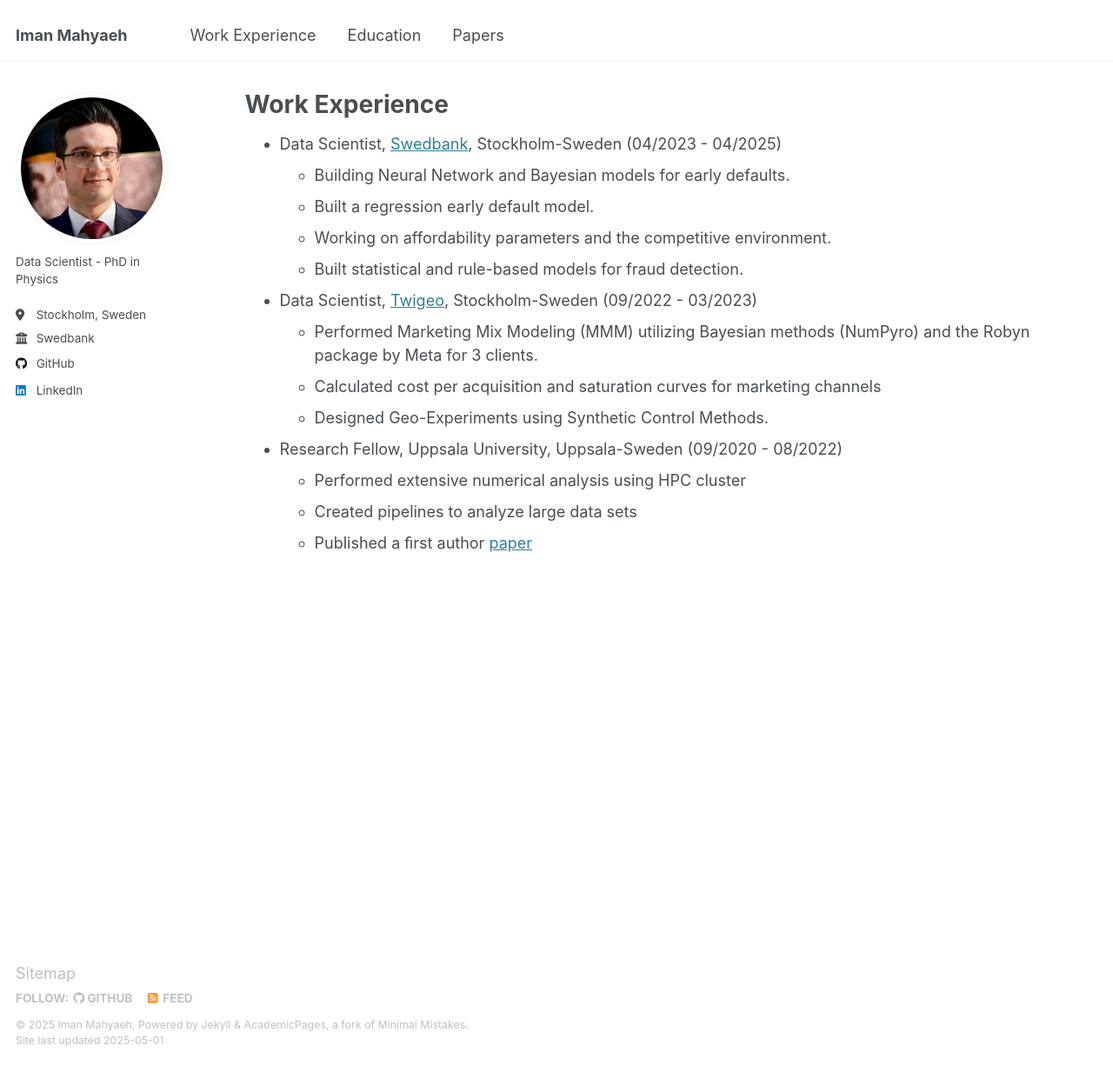
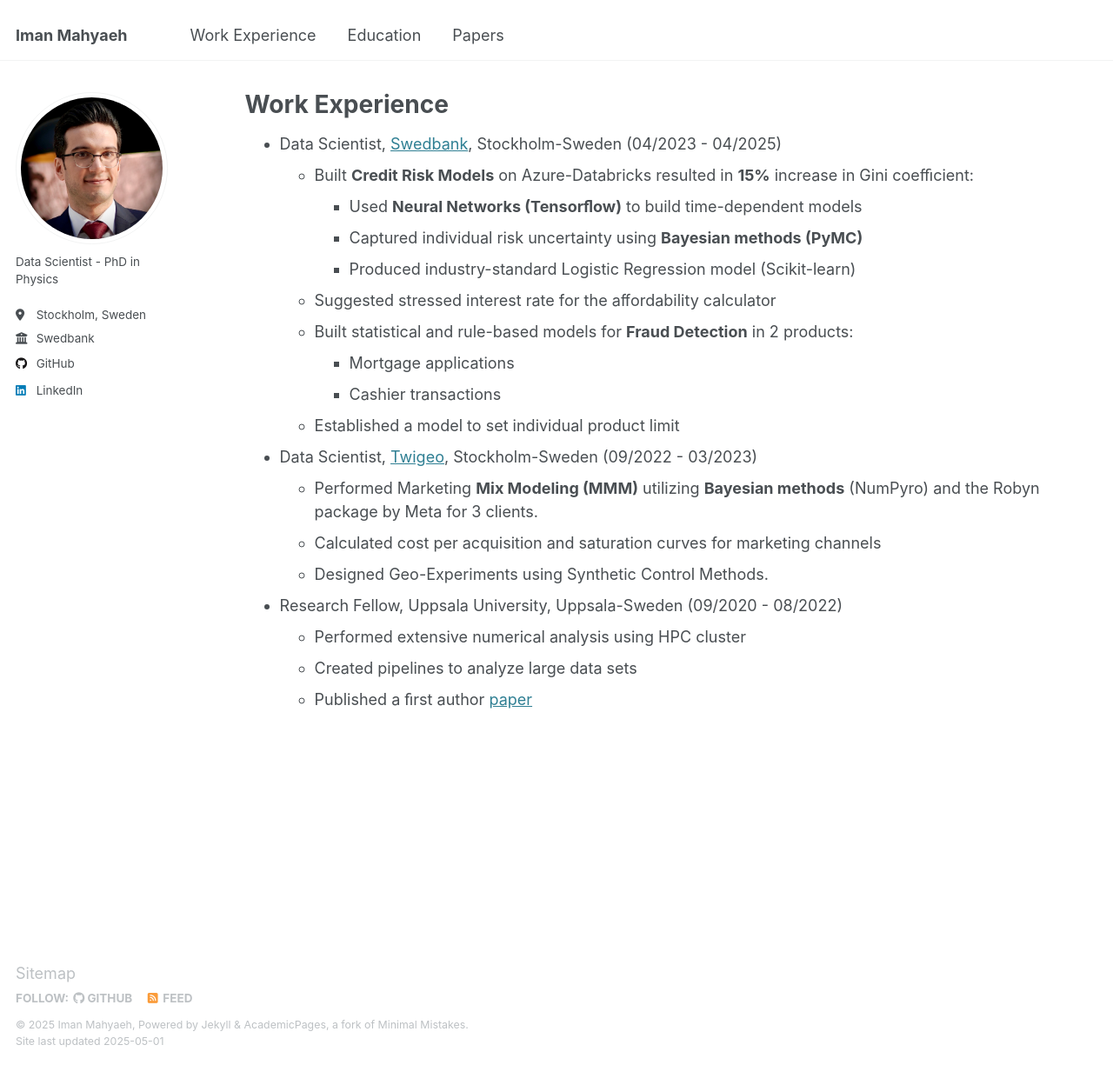
Before and after one commit to imanm24/imanm24.github.io, a Jekyll site: the page built from _pages/work_experience.md, in a window 1280 px wide and 1225 px high. Shown: the whole window at 87% size. Built offline with Jekyll 4.4.1, drawn with Linux system fonts in a browser that asks for light colours.

Commit message:
Update work_experience.md
details of  experience modified

```diff
--- a/_pages/work_experience.md
+++ b/_pages/work_experience.md
@@ -10,13 +10,18 @@ redirect_from:
 {% include base_path %}
 
 * Data Scientist, [Swedbank](https://www.swedbank.com/), Stockholm-Sweden (04/2023 - 04/2025)
-  * Building Neural Network and Bayesian models for early defaults.
-  * Built a regression early default model.
-  * Working on affordability parameters and the competitive environment.
-  * Built statistical and rule-based models for fraud detection.
+  * Built **Credit Risk Models** on Azure-Databricks resulted in **15%** increase in Gini coeﬃcient:
+    *  Used **Neural Networks (Tensorﬂow)** to build time-dependent models
+    *  Captured individual risk uncertainty using **Bayesian methods (PyMC)**
+    *  Produced industry-standard Logistic Regression model (Scikit-learn)
+  * Suggested stressed interest rate for the aﬀordability calculator
+  * Built statistical and rule-based models for **Fraud Detection** in 2 products:
+    *  Mortgage applications
+    *  Cashier transactions
+  * Established a model to set individual product limit
 
 * Data Scientist, [Twigeo](https://twigeo.com/), Stockholm-Sweden (09/2022 - 03/2023)
-  * Performed Marketing Mix Modeling (MMM) utilizing Bayesian methods (NumPyro) and the Robyn package by Meta for 3 clients.
+  * Performed Marketing **Mix Modeling (MMM)** utilizing **Bayesian methods** (NumPyro) and the Robyn package by Meta for 3 clients.
   * Calculated cost per acquisition and saturation curves for marketing channels
   * Designed Geo-Experiments using Synthetic Control Methods.
 
```
